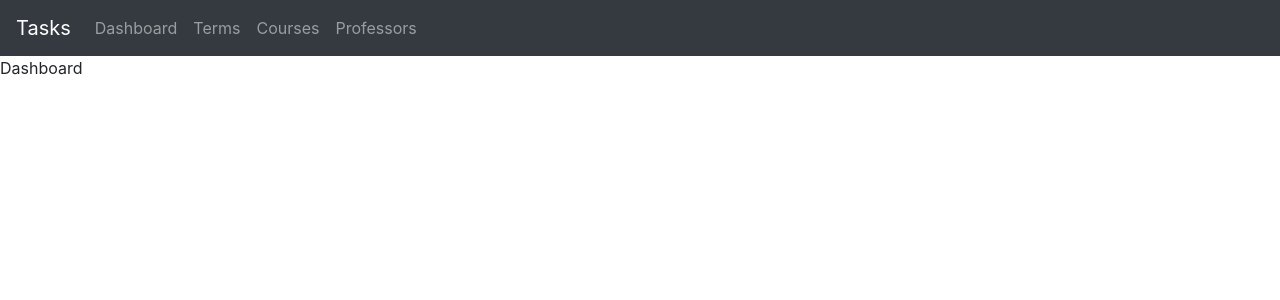
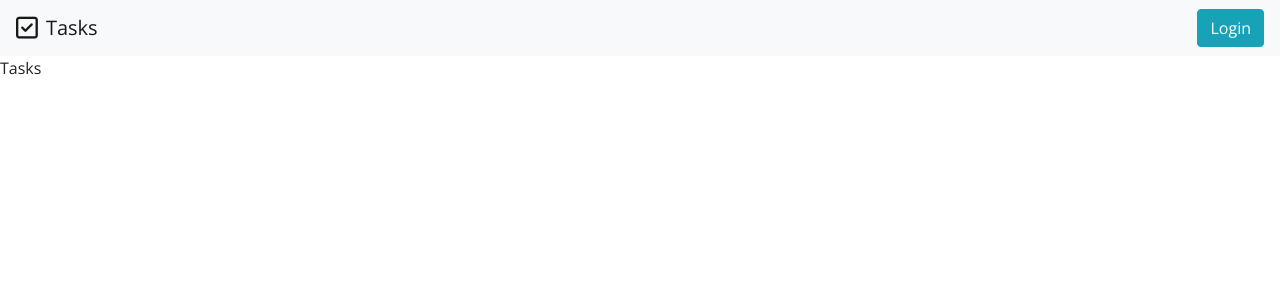
Before and after one commit to sbeckstrand/tasks, a Django app: page / in a window 1280 px wide. Shown: the top 300 px of the page. Run offline with Django 3.2, Linux system fonts and the light colour scheme; some libraries are stand-ins or nearby versions.

Commit message:
Completed authenticated views. Added styling to the nav page. Setup profile and index pages (Content not added, just routes)

```diff
--- a/tasks/models.py
+++ b/tasks/models.py
@@ -1,11 +1,13 @@
 from django.db import models
 from django.utils import timezone
+
+from django.contrib.auth.models import User
 
 # Models for Catigorization
 class Term(models.Model):
     name = models.CharField(max_length=200)
     endDate = models.DateTimeField()
-    # user = models.ForeignKey(User, one_delete=models.CASCADE)
+    user = models.ForeignKey(User, on_delete=models.CASCADE)
 
     def __str__(self):
         return self.name
@@ -15,7 +17,7 @@ class Term(models.Model):
 
 class Professor(models.Model):
     name = models.CharField(max_length=200)
-    # user = models.ForeignKey(User, one_delete=models.CASCADE)
+    user = models.ForeignKey(User, on_delete=models.CASCADE)
 
     def __str__(self):
         return self.name
--- a/tasks/static/tasks/style.css
+++ b/tasks/static/tasks/style.css
@@ -0,0 +1,7 @@
+body {
+  font-family: 'Open Sans', sans-serif;
+}
+
+.fa-check-square {
+  /* font-size: 2em; */
+}
--- a/tasks/templates/tasks/base.html
+++ b/tasks/templates/tasks/base.html
@@ -14,6 +14,8 @@
   <link rel="stylesheet" type="text/css" href="{% static 'tasks/style.css' %}">
 
   <title>{{ title }}</title>
+
+  <script src="https://kit.fontawesome.com/da35fdca51.js" crossorigin="anonymous"></script>
   </head>
 
   <body>
--- /dev/null
+++ b/tasks/templates/tasks/index.html
@@ -0,0 +1,5 @@
+{% include "tasks/base.html" %}
+
+<div> {{ title }} </div>
+
+{% include "tasks/footer.html" %}
--- a/tasks/templates/tasks/nav.html
+++ b/tasks/templates/tasks/nav.html
@@ -1,12 +1,17 @@
-<nav class="navbar navbar-expand-lg navbar-dark bg-dark">
-  <a class="navbar-brand" href="#">Tasks</a>
+<nav class="navbar navbar-expand-lg navbar-light bg-light">
+  <a class="navbar-brand" href="/"><i class="far fa-lg fa-check-square mr-2 d-inline"></i>Tasks</a>
   <button class="navbar-toggler" type="button" data-toggle="collapse" data-target="#navbarNav" aria-controls="navbarNav" aria-expanded="false" aria-label="Toggle navigation">
     <span class="navbar-toggler-icon"></span>
   </button>
   <div class="collapse navbar-collapse" id="navbarNav">
-    <ul class="navbar-nav">
+  {% if user.is_authenticated %}
+    <ul class="navbar-nav mr-auto">
       <li class="nav-item">
-        <a class="nav-link" href="/">Dashboard</a>
+
+        <a href="/dashboard">
+            <button class="btn btn-info">Dashboard</button>
+        </a>
+
       </li>
       <li class="nav-item">
         <a class="nav-link" href="/terms">Terms</a>
@@ -18,5 +23,23 @@
         <a class="nav-link" href="/professors">Professors</a>
       </li>
     </ul>
+    <ul class="nav navbar-nav navbar-right">
+      <li class="nav-item">
+        <a class="nav-link" href="/profile">Profile</a>
+      </li>
+      <li class="nav-item">
+        <a class="nav-link" href="/account/logout">Logout</a>
+      </li>
+    </ul>
+  {% else %}
+    <ul class="navbar-nav ml-auto">
+      <li class="nav-item">
+        <a href="/account/login">
+          <button class="btn btn-info">Login</button>
+        </a>
+      </li>
+    </ul>
+  {% endif %}
+
   </div>
 </nav>
--- /dev/null
+++ b/tasks/templates/tasks/profile.html
@@ -0,0 +1,5 @@
+{% include "tasks/base.html" %}
+
+<div> {{ title }} </div>
+
+{% include "tasks/footer.html" %}
--- a/tasks/urls.py
+++ b/tasks/urls.py
@@ -5,6 +5,9 @@ from .import views
 urlpatterns = [
     # Index Page (ex: / )
     path('', views.index, name='index'),
+
+    # Dashboard
+    path('dashboard/', views.dashboard, name="dashboard"),
 
     # Terms (ex1: /terms/ , ex2: /terms/5 )
     path('terms/', views.terms, name="terms"),
@@ -24,4 +27,6 @@ urlpatterns = [
 
     #For Authentication
     path('account/', include('django.contrib.auth.urls')),
+
+    path('profile/', views.profile, name="profile")
 ]
--- a/tasks/views.py
+++ b/tasks/views.py
@@ -1,7 +1,28 @@
 from django.shortcuts import render
 from django.http import HttpResponse
 
+from django.contrib.auth.decorators import login_required
+
 def index(request):
+
+    context = {
+        'title': 'Tasks'
+    }
+
+    return render(request, 'tasks/index.html', context)
+
+@login_required
+def profile(request):
+    context = {
+
+    'title': 'Profile'
+
+    }
+
+    return render(request, 'tasks/profile.html', context)
+
+@login_required
+def dashboard(request):
 
     context = {
         'title': 'Dashboard'
@@ -9,6 +30,7 @@ def index(request):
 
     return render(request, 'tasks/dashboard.html', context)
 
+@login_required
 def terms(request, term_id=0):
     context = {
         'title': 'Terms'
@@ -16,6 +38,7 @@ def terms(request, term_id=0):
 
     return render(request, 'tasks/terms.html', context)
 
+@login_required
 def courses(request, course_id=0):
     context = {
         'title': 'Courses'
@@ -23,6 +46,7 @@ def courses(request, course_id=0):
 
     return render(request, 'tasks/courses.html', context)
 
+@login_required
 def professors(request, professor_id=0):
     context = {
         'title': 'Professors'
@@ -30,6 +54,7 @@ def professors(request, professor_id=0):
 
     return render(request, 'tasks/professors.html', context)
 
+@login_required
 def tasks(request, task_id=0):
     context = {
         'title': 'Tasks'
```
Also changed, not shown: plan.md (added, +4 -0 lines), school/settings.py (+7 -1 lines), tasks/templates/registration/logged_out.html (added, +8 -0 lines).
